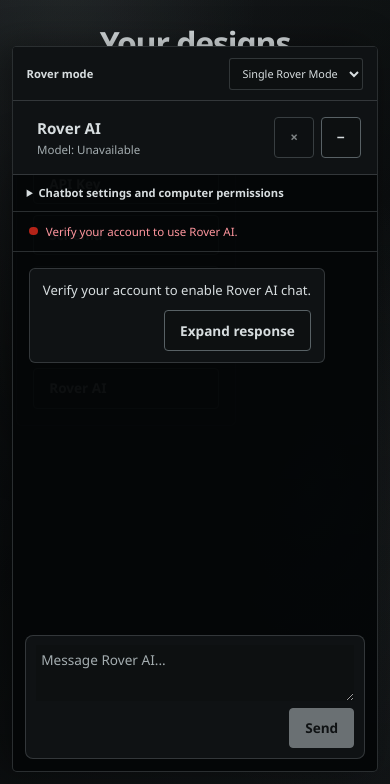
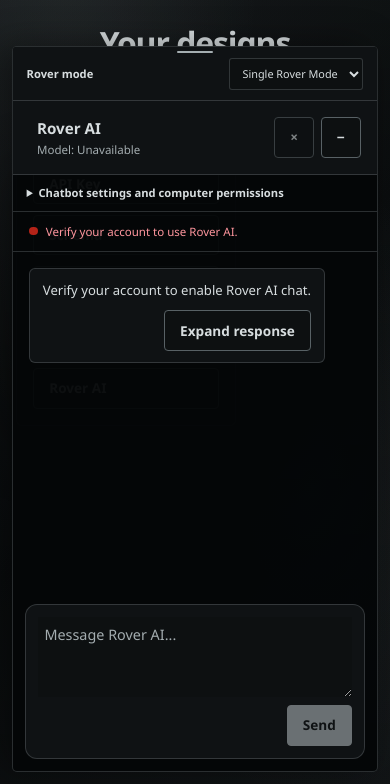
Before and after one commit to kyedoespython/Rover, a Flask app: page /DesignDashboard in a window 390 px wide, after a click on "Rover AI". Shown: the part 60-844 px from the top of the page. Run offline with Flask 3, Linux system fonts and the light colour scheme; the visitor is signed in with stand-in values (Sample User, id 1); data that the repository does not hold is empty; parts of the project's set-up code (start-up, migrations or seed data) failed here and were passed over; some libraries are stand-ins or nearby versions.

Commit message:
Improve Rover AI key management and chat resizing
Refresh saved keys in Rover AI and add activation and deactivation controls to integration settings. Improve settings spacing and make the assistant panel and message composer resizable.

Co-authored-by: Copilot <223556219+Copilot@users.noreply.github.com>

```diff
--- a/main/static/scripts/Integrations/Ollama.js
+++ b/main/static/scripts/Integrations/Ollama.js
@@ -6,6 +6,7 @@ function initializeOllamaDrawer() {
     const newSessionButton = document.getElementById("ollamaNewSession");
     const dragHandle = document.getElementById("ollamaDrawerDragHandle");
     const resizeHandle = document.getElementById("ollamaResizeHandle");
+    const heightResizeHandle = document.getElementById("ollamaHeightResizeHandle");
     const statusPanel = document.getElementById("ollamaAssistantStatus");
     const statusText = document.getElementById("ollamaStatusText");
     const modelName = document.getElementById("ollamaModelName");
@@ -37,6 +38,7 @@ function initializeOllamaDrawer() {
         !(newSessionButton instanceof HTMLButtonElement) ||
         !(dragHandle instanceof HTMLElement) ||
         !(resizeHandle instanceof HTMLElement) ||
+        !(heightResizeHandle instanceof HTMLElement) ||
         !(statusPanel instanceof HTMLElement) ||
         !(statusText instanceof HTMLElement) ||
         !(modelName instanceof HTMLElement) ||
@@ -192,20 +194,26 @@ function initializeOllamaDrawer() {
         return selectedModel;
     };
 
+    let apiKeysRequestId = 0;
     const loadApiKeys = async () => {
+        const requestId = ++apiKeysRequestId;
         try {
             const response = await fetch(drawer.dataset.keysUrl, {
                 credentials: "same-origin",
                 headers: { Accept: "application/json" },
+                cache: "no-store",
             });
             const result = await response.json();
+            if (requestId !== apiKeysRequestId) {
+                return;
+            }
             if (!response.ok) {
                 throw new Error(result.error || "Could not load saved Ollama API keys.");
             }
             apiKeySelect.replaceChildren();
             const localOption = document.createElement("option");
             localOption.value = "";
-            localOption.textContent = "No API key (local Ollama)";
+            localOption.textContent = "No API key";
             apiKeySelect.append(localOption);
             result.keys.forEach((key) => {
                 const option = document.createElement("option");
@@ -217,7 +225,9 @@ function initializeOllamaDrawer() {
                 ? ""
                 : String(result.active_api_key_id);
         } catch (error) {
-            settingsStatus.textContent = error.message || "Could not load saved Ollama API keys.";
+            if (requestId === apiKeysRequestId) {
+                settingsStatus.textContent = error.message || "Could not load saved Ollama API keys.";
+            }
         }
     };
 
@@ -462,6 +472,73 @@ function initializeOllamaDrawer() {
     resizeHandle.addEventListener("pointerup", stopResizing);
     resizeHandle.addEventListener("pointercancel", stopResizing);
 
+    const drawerHeightBounds = () => {
+        const mobile = window.matchMedia("(max-width: 600px)").matches;
+        const rect = drawer.getBoundingClientRect();
+        const maximum = Math.max(0, window.innerHeight - (mobile ? 24 : rect.top + 12));
+        const minimum = Math.min(320, maximum);
+        return { minimum, maximum };
+    };
+
+    const updateHeightHandle = (height) => {
+        const { minimum, maximum } = drawerHeightBounds();
+        heightResizeHandle.setAttribute("aria-valuemin", String(Math.round(minimum)));
+        heightResizeHandle.setAttribute("aria-valuemax", String(Math.round(maximum)));
+        heightResizeHandle.setAttribute("aria-valuenow", String(Math.round(height)));
+    };
+
+    const setDrawerHeight = (height) => {
+        const { minimum, maximum } = drawerHeightBounds();
+        const nextHeight = Math.max(minimum, Math.min(maximum, height));
+        drawer.style.height = `${nextHeight}px`;
+        updateHeightHandle(nextHeight);
+    };
+
+    const resizeDrawerHeight = (event) => {
+        const rect = drawer.getBoundingClientRect();
+        const mobile = window.matchMedia("(max-width: 600px)").matches;
+        setDrawerHeight(mobile ? rect.bottom - event.clientY : event.clientY - rect.top);
+    };
+
+    heightResizeHandle.addEventListener("pointerdown", (event) => {
+        if (drawer.classList.contains("is-minimized")) {
+            return;
+        }
+        event.preventDefault();
+        heightResizeHandle.setPointerCapture(event.pointerId);
+        resizeDrawerHeight(event);
+    });
+    heightResizeHandle.addEventListener("pointermove", (event) => {
+        if (heightResizeHandle.hasPointerCapture(event.pointerId)) {
+            resizeDrawerHeight(event);
+        }
+    });
+    const stopHeightResizing = (event) => {
+        if (heightResizeHandle.hasPointerCapture(event.pointerId)) {
+            heightResizeHandle.releasePointerCapture(event.pointerId);
+        }
+    };
+    heightResizeHandle.addEventListener("pointerup", stopHeightResizing);
+    heightResizeHandle.addEventListener("pointercancel", stopHeightResizing);
+    heightResizeHandle.addEventListener("keydown", (event) => {
+        if (event.key !== "ArrowUp" && event.key !== "ArrowDown") {
+            return;
+        }
+        event.preventDefault();
+        const mobile = window.matchMedia("(max-width: 600px)").matches;
+        const direction = event.key === "ArrowDown" ? 1 : -1;
+        setDrawerHeight(drawer.getBoundingClientRect().height + direction * (mobile ? -20 : 20));
+    });
+    updateHeightHandle(drawer.getBoundingClientRect().height);
+    window.addEventListener("resize", () => {
+        const height = drawer.getBoundingClientRect().height;
+        if (drawer.style.height) {
+            setDrawerHeight(height);
+        } else {
+            updateHeightHandle(height);
+        }
+    });
+
     dragHandle.addEventListener("dblclick", () => {
         const currentWidth = drawer.getBoundingClientRect().width;
         const defaultWidth = window.innerWidth <= 600
@@ -486,6 +563,11 @@ function initializeOllamaDrawer() {
                 api_key_id: rawKeyId ? Number(rawKeyId) : null,
             });
             modelName.textContent = result.model;
+            if (result.api_key_id === null) {
+                settingsStatus.textContent = "Ollama API key deactivated.";
+                await refreshStatus();
+                return;
+            }
             updateModelOptions(result.available_models, result.model);
             settingsStatus.textContent = result.api_key_name
                 ? `${result.api_key_name} loaded into Rover AI.`
@@ -760,6 +842,9 @@ function initializeOllamaDrawer() {
             { once: true },
         );
         window.addEventListener("ollama-preferences-updated", async (event) => {
+            if (event.detail?.apiKeySaved) {
+                await loadApiKeys();
+            }
             const result = await refreshStatus();
             if (!event.detail?.apiKeySaved || !result?.available_models?.length) {
                 return;
@@ -782,6 +867,14 @@ function initializeOllamaDrawer() {
                 settingsStatus.textContent = error.message;
             }
         });
+        window.addEventListener("focus", () => {
+            if (sessionActive) {
+                loadApiKeys();
+                if (!isSending) {
+                    refreshStatus();
+                }
+            }
+        });
     }
 }
 
--- a/main/templates/Design/DesignDash.html
+++ b/main/templates/Design/DesignDash.html
@@ -11,7 +11,7 @@
 {% block extra_js %}
     <script src="{{ url_for('static', filename='scripts/Design/Design.js') }}?v=4" defer></script>
     <script type="module" src="{{ url_for('static', filename='scripts/Design/Schema/Schema.js') }}?v=1"></script>
-    <script src="{{ url_for('static', filename='scripts/Integrations/Ollama.js') }}?v=11" defer></script>
+    <script src="{{ url_for('static', filename='scripts/Integrations/Ollama.js') }}?v=12" defer></script>
 {% endblock %}
 
 {% block content %}
--- a/main/templates/Integrations/RoverAI.html
+++ b/main/templates/Integrations/RoverAI.html
@@ -26,6 +26,7 @@
         </select>
     </div>
     <div class="ollama-resize-handle" id="ollamaResizeHandle" role="separator" aria-orientation="vertical" aria-label="Resize assistant panel"></div>
+    <div class="ollama-height-resize-handle" id="ollamaHeightResizeHandle" role="separator" aria-orientation="horizontal" aria-label="Resize assistant panel height" aria-controls="ollamaDrawer" title="Drag or use arrow keys to resize the assistant panel." tabindex="0"></div>
     <header class="ollama-drawer-header" id="ollamaDrawerDragHandle">
         <div>
             <h2 class="ollama-assistant-title" id="ollamaChatbotName">Rover AI</h2>
@@ -84,7 +85,7 @@
     <button class="ollama-new-session" id="ollamaNewSession" type="button" hidden>Start a new session</button>
     <form class="ollama-chat-form" id="ollamaChatForm">
         <input type="hidden" name="csrf_token" value="{{ csrf_token() }}">
-        <textarea class="ollama-chat-input" id="ollamaChatInput" rows="2" maxlength="20000" placeholder="Message Rover AI..." aria-label="Message Rover AI" {% if not current_user.authentication_data or not current_user.authentication_data.authenticated %}disabled{% endif %} required></textarea>
+        <textarea class="ollama-chat-input" id="ollamaChatInput" rows="2" maxlength="20000" placeholder="Message Rover AI..." aria-label="Message Rover AI" title="Drag the bottom-right corner to resize the message box." {% if not current_user.authentication_data or not current_user.authentication_data.authenticated %}disabled{% endif %} required></textarea>
         <button class="ollama-chat-send" id="ollamaChatSend" type="submit" {% if not current_user.authentication_data or not current_user.authentication_data.authenticated %}disabled{% endif %}>Send</button>
     </form>
 </aside>
--- a/main/templates/Settings/Settings.html
+++ b/main/templates/Settings/Settings.html
@@ -29,12 +29,12 @@
     #settingsPage .settings-actions {
         display: flex;
         justify-content: center;
-        margin: 1.25rem 1rem 0;
+        margin: 2rem 1rem 0;
     }
 
     #settingsPage .settings-content {
         width: min(calc(100% - 2rem), 52rem);
-        margin: 2rem auto;
+        margin: 4rem auto 2rem;
     }
 
     #settingsPage .saved-api-keys-panel {
--- a/main/templates/base.html
+++ b/main/templates/base.html
@@ -1121,11 +1121,11 @@
         .ollama-chat-form {
             flex: 0 0 auto;
             display: grid;
-            gap: 0.4rem;
+            gap: 0.5rem;
             margin: 0.75rem;
-            padding: 0.6rem;
+            padding: 0.75rem;
             border: 1px solid var(--rover-border);
-            border-radius: 8px;
+            border-radius: 12px;
             background: var(--rover-surface-raised);
             box-shadow: 0 1px 3px rgba(31, 35, 40, 0.08);
         }
@@ -1138,18 +1138,34 @@
         .ollama-chat-input {
             width: 100%;
             box-sizing: border-box;
-            min-height: 3.5rem;
-            max-height: 8rem;
+            min-height: 5rem;
+            max-height: min(14rem, 35dvh);
             resize: vertical;
-            padding: 0.3rem 0.35rem;
+            overflow-y: auto;
+            padding: 0.4rem;
             border: 0;
             background: transparent;
             color: var(--rover-text);
-            font: 0.85rem/1.5 "Segoe UI", Arial, sans-serif;
+            font: 0.9rem/1.5 "Segoe UI", Arial, sans-serif;
         }
 
         .ollama-chat-input:focus {
             outline: none;
+        }
+
+        body .ollama-chat-form .ollama-chat-input:focus-visible {
+            outline: none !important;
+        }
+
+        body .ollama-chat-form:focus-within {
+            outline: 2px solid var(--rover-accent-hover);
+            outline-offset: 2px;
+        }
+
+        @media (forced-colors: active) {
+            body .ollama-chat-form:focus-within {
+                outline-color: Highlight;
+            }
         }
 
         .ollama-chat-input::placeholder {
@@ -1188,6 +1204,37 @@
             touch-action: none;
         }
 
+        .ollama-height-resize-handle {
+            position: absolute;
+            z-index: 3;
+            right: 12px;
+            bottom: 0;
+            left: 12px;
+            height: 10px;
+            cursor: ns-resize;
+            touch-action: none;
+        }
+
+        .ollama-height-resize-handle::after {
+            position: absolute;
+            top: 4px;
+            left: calc(50% - 18px);
+            width: 36px;
+            height: 2px;
+            border-radius: 2px;
+            background: var(--rover-muted);
+            content: "";
+        }
+
+        .ollama-height-resize-handle:focus-visible {
+            outline: 2px solid var(--rover-accent);
+            outline-offset: -2px;
+        }
+
+        .ollama-drawer.is-minimized .ollama-height-resize-handle {
+            display: none;
+        }
+
         @media (max-width: 600px) {
             .flash-message-stack {
                 top: 5rem;
@@ -1201,6 +1248,11 @@
                 right: 12px;
                 bottom: 12px;
                 height: 86dvh;
+            }
+
+            .ollama-height-resize-handle {
+                top: 0;
+                bottom: auto;
             }
         }
     </style>
```
Also changed, not shown: Docs/Ollama.md (+4 -1 lines), main/blueprints/Integrations/Ollama/routes.py (+18 -2 lines), main/static/scripts/Integrations/Settings.js (+81 -0 lines), main/templates/Settings/Integrations.html (+11 -3 lines), tests/test_notes_routes.py (+47 -5 lines).
